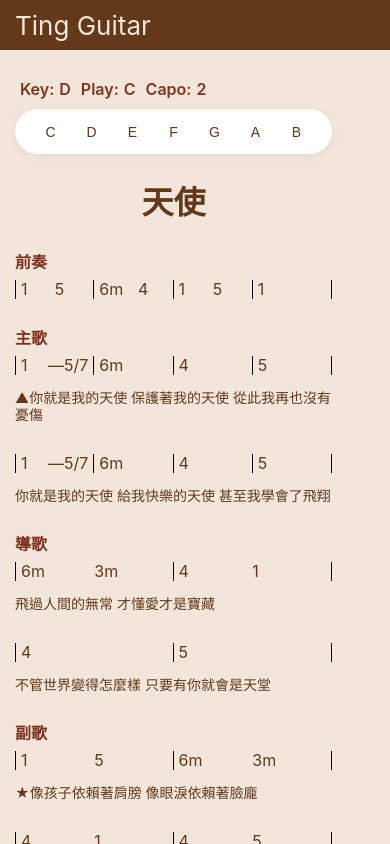
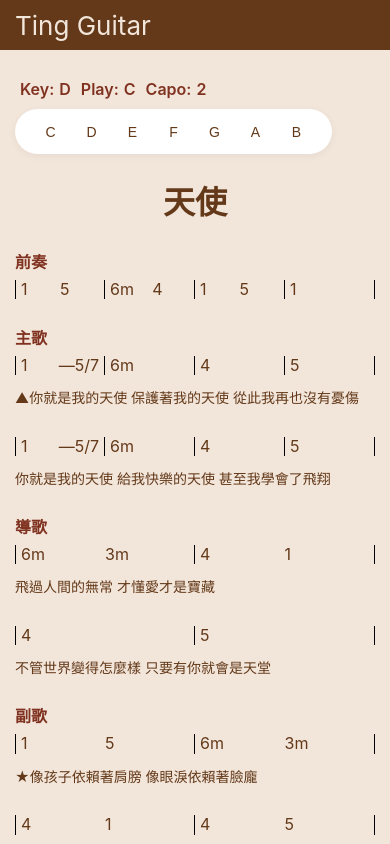
Before and after one commit to ting-ting-ting/ting-guitar, a React (Create React App) app: page /#/tab/mayday-1 in a window 390 px wide. Built offline with nearby package versions, Linux system fonts and the light colour scheme; what @react-pdf/renderer would draw is missing.

Commit message:
refactor layout

```diff
--- a/src/GuitarTabPage/index.scss
+++ b/src/GuitarTabPage/index.scss
@@ -1,19 +1,19 @@
 .guitar-tab {
   display: flex;
   align-items: flex-start;
-  justify-content: flex-start;
+  justify-content: center;
+
+  @media (max-width: 1199px) {
+    flex-direction: column;
+    align-items: center;
+  }
 
   .tab-container {
     flex: 1;
     max-width: 800px;
-    margin: 0 auto;
 
     @media (max-width: 1199px) {
-      max-width: 650px;
-    }
-
-    @media (max-width: 767px) {
-      width: auto;
+      align-self: stretch;
     }
 
     .head-wrapper {
@@ -73,7 +73,12 @@
   }
 
   .video-container {
-    width: 400px;
+    width: 320px;
     margin-left: 30px;
+
+    @media (max-width: 1199px) {
+      margin-left: 0;
+      margin-top: 50px;
+    }
   }
 }
```
